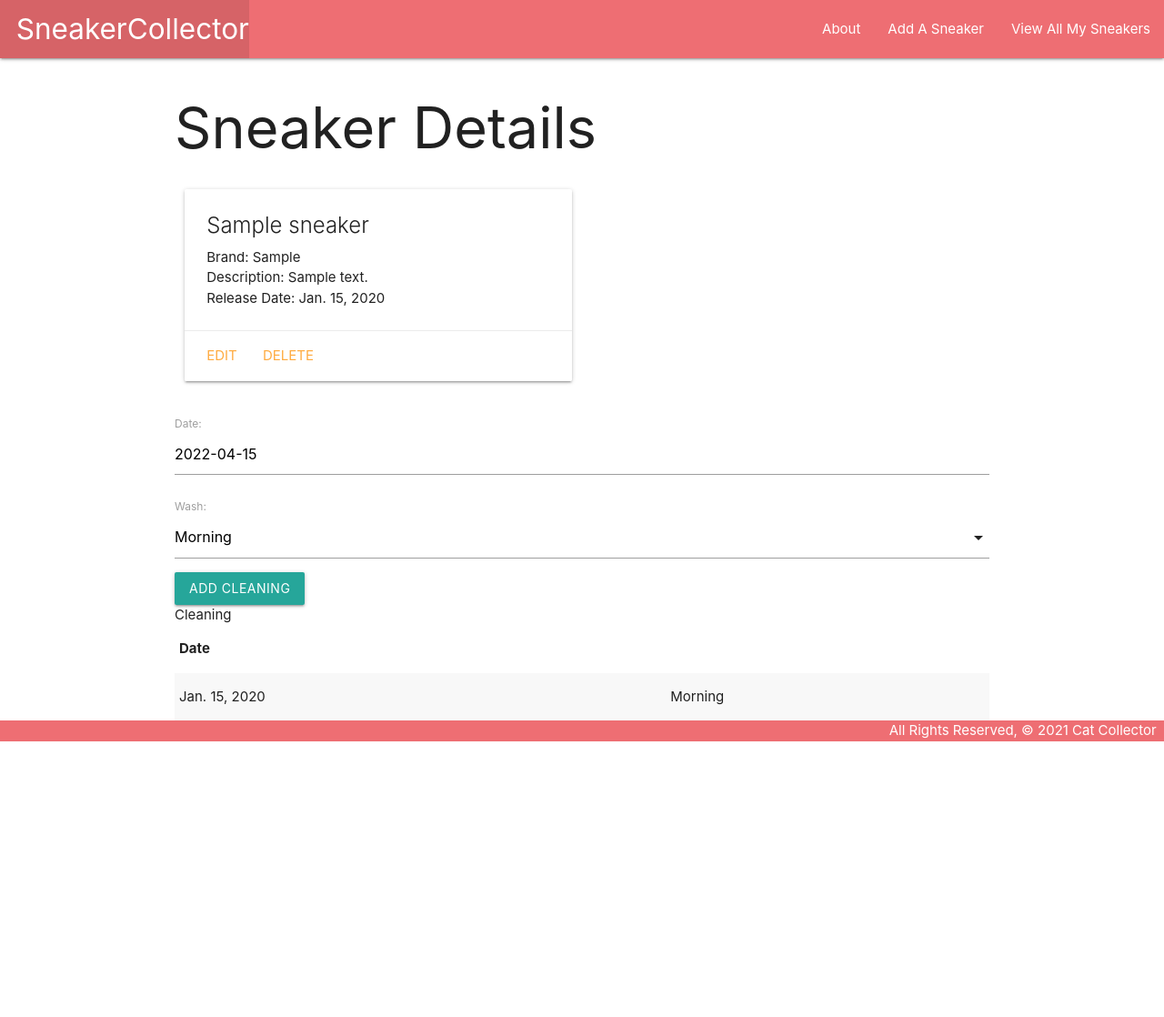
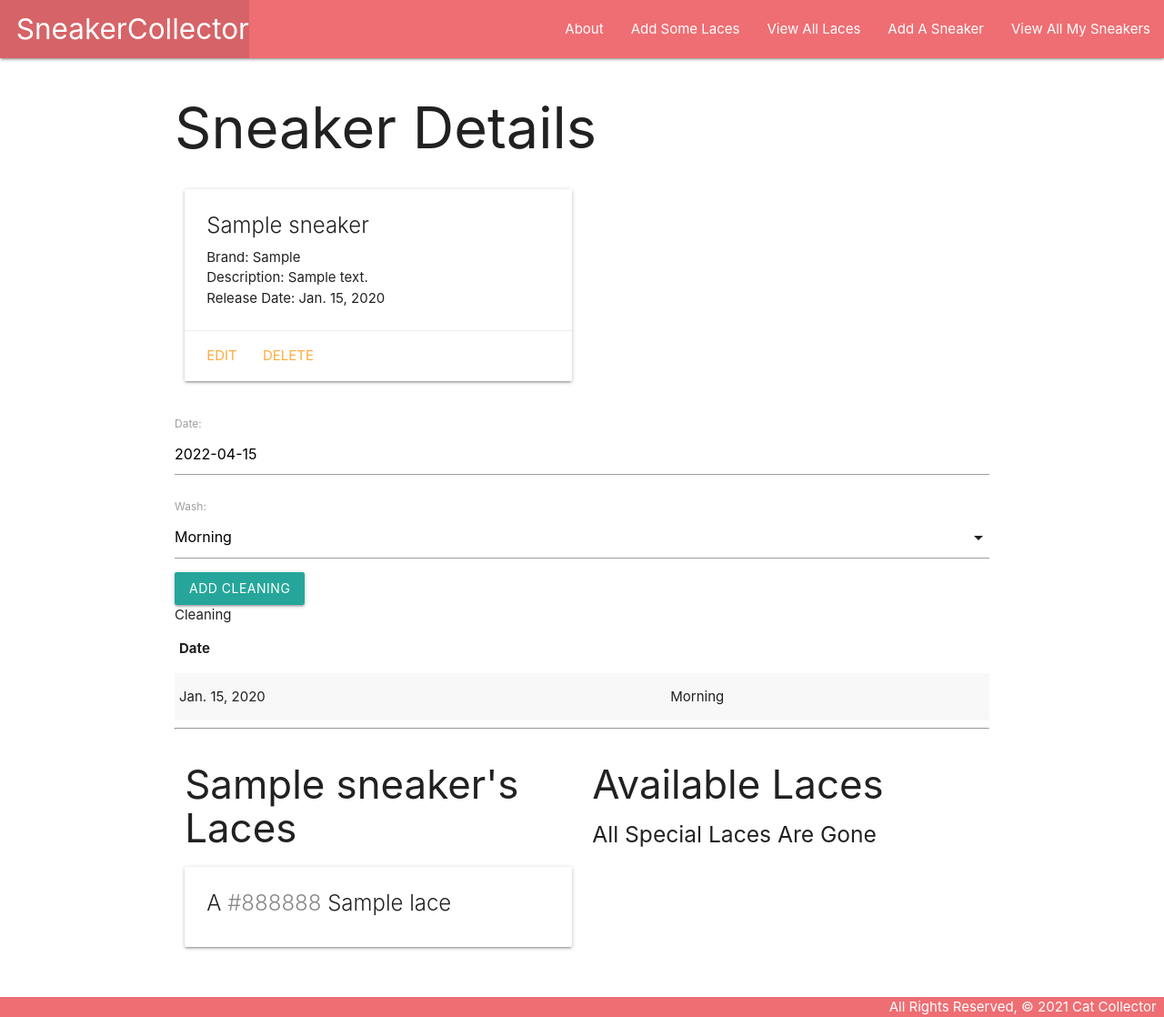
Before and after one commit to rickybarrera/SneakerCollector, a Django app: page /sneakers/1/ in a window 1280 px wide. Shown: the whole page at 91% size. Before the commit the page ends 815 px from the top, so only its background shows below. Run offline with Django 4.2, Linux system fonts and the light colour scheme; tables that the repository leaves empty hold one stand-in row (values such as "Sample post").

Commit message:
lab 1-5  complete

```diff
--- a/main_app/models.py
+++ b/main_app/models.py
@@ -9,12 +9,24 @@ CLEAN =(
     ('PM', 'Evening'),
 
 )
+class Lace(models.Model):
+    name = models.CharField(max_length=50)
+    color = models.CharField(max_length=20)
+
+    def __str__(self):
+        return self.name
+
+    def get_absolute_url(self):
+        return reverse('laces_detail', kwargs={'pk': self.id})
+
 class Sneaker(models.Model):
     # def __init__(self, name,brand,description,release):
     name = models.CharField(max_length=100)
     brand = models.CharField(max_length=101)
     description = models.TextField(max_length=250)
     release = models.DateField('Release Date')
+
+    laces = models.ManyToManyField(Lace)
 
 
     def __str__(self):
--- a/main_app/templates/base.html
+++ b/main_app/templates/base.html
@@ -20,6 +20,8 @@
         </ul>
         <ul class="right">
           <li><a href="{% url 'about' %}">About</a></li>
+          <li><a href="{% url 'laces_create' %}">Add Some Laces</a></li>
+          <li><a href="{% url 'laces_index' %}">View All Laces</a></li>
           <li><a href="{% url 'sneakers_create' %}">Add A Sneaker</a></li>
           <li><a href="{% url 'index' %}">View All My Sneakers</a></li>
         </ul>
--- a/main_app/templates/sneakers/detail.html
+++ b/main_app/templates/sneakers/detail.html
@@ -37,6 +37,47 @@
         </tbody>
     </table>
 </div>
+<hr>
+<div class="row">
+    <div class="col s6">
+      <h3>{{ sneaker.name }}'s Laces</h3>
+      {% if sneaker.laces.count %}
+        {% for lace in sneaker.laces.all %}
+          <div class="card">
+            <div class="card-content">
+              <span class="card-title">
+                A <span style="color: {{ lace.color }}">{{ lace.color }}</span> {{ lace.name }}
+              </span>
+            </div>
+          </div>
+        {% endfor %}
+      {% else %}
+        <h5>No Laces :/</h5>
+      {% endif %}
+    </div>
+<div class="row">
+    <div class="col s6">
+    <h3>Available Laces</h3>
+    {% if laces.count %}
+        {% for lace in laces.all %}
+        <div class="card">
+            <div class="card-content">
+                <span class="card-title">
+                    A <span style="color: {{ lace.color }}">{{lace.color}}</span> {{lace.name}}
+                </span>
+            </div>
+            <div class="card-action">
+                <form action="{% url 'assoc_lace' sneaker.id lace.id %}" method="POST">
+                    {% csrf_token %}
+                    <button type="submit" class="btn">Add</button>
+                </form>
+            </div>
+        </div>
+        {% endfor %}
+   {% else %}
+        <h5>All Special Laces Are Gone </h5>
+        {% endif %}
+    </div>
 <script>
     const dateEl = document.getElementById('id_date');
   M.Datepicker.init(dateEl, {
--- a/main_app/urls.py
+++ b/main_app/urls.py
@@ -9,6 +9,13 @@ urlpatterns = [
     path('sneakers/<int:sneaker_id>/', views.sneakers_detail, name='detail'),
     path('sneakers/create/', views.SneakerCreate.as_view(), name='sneakers_create'),
     path('sneakers/<int:pk>/update/', views.SneakerUpdate.as_view(), name='sneakers_update'),
+    path('laces/', views.LaceList.as_view(), name='laces_index'),
+    path('laces/<int:pk>/', views.LaceDetail.as_view(), name='laces_detail'),
+    path('laces/create/', views.LaceCreate.as_view(), name='laces_create'),
+    path('laces/<int:pk>/update/', views.LaceUpdate.as_view(), name='laces_update'),
+    path('laces/<int:pk>/delete/', views.LaceDelete.as_view(), name='laces_delete'),
     path('sneakers/<int:pk>/delete/', views.SneakerDelete.as_view(), name='sneakers_delete'),
     path('sneakers/<int:sneaker_id>/add_cleaning/', views.add_cleaning, name='add_cleaning'),
+    path('sneakers/<int:sneaker_id>/assoc_lace/<int:lace_id>/', views.assoc_lace, name='assoc_lace')
+
 ]
--- a/main_app/views.py
+++ b/main_app/views.py
@@ -1,8 +1,8 @@
 from django.shortcuts import redirect, render
 from django.views.generic.edit import CreateView, UpdateView, DeleteView
-
+from django.views.generic import ListView, DetailView
 from main_app.forms import CleaningForm
-from .models import Cleaning, Sneaker
+from .models import Cleaning, Sneaker, Lace
 # Create your views here.\
 def home(request):
     return render(request, 'home.html')
@@ -16,12 +16,18 @@ def sneakers_index(request):
 
 def sneakers_detail(request, sneaker_id):
     sneaker = Sneaker.objects.get(id=sneaker_id)
+
+    id_list = sneaker.laces.all().values_list('id')
+    laces_sneaker_doesnt_have = Lace.objects.exclude(id__in=id_list)
     cleaning_form = CleaningForm()
-    return render(request, 'sneakers/detail.html', { 'sneaker': sneaker, 'cleaning_form': cleaning_form })
+    return render(request, 'sneakers/detail.html', { 'sneaker': sneaker, 'cleaning_form': cleaning_form, 'laces': laces_sneaker_doesnt_have })
 
+def assoc_lace(request,sneaker_id, lace_id):
+    Sneaker.objects.get(id=sneaker_id).laces.add(lace_id)
+    return redirect('detail', sneaker_id=sneaker_id)
 class SneakerCreate(CreateView):
     model = Sneaker
-    fields = '__all__'
+    fields = ['name', 'brand', 'description', 'release']
     success_url = '/sneakers/'
 
 class SneakerUpdate(UpdateView):
@@ -39,3 +45,21 @@ def add_cleaning(request, sneaker_id):
         new_cleaning.sneaker_id = sneaker_id
         new_cleaning.save()
     return redirect('detail',sneaker_id=sneaker_id)
+
+class LaceList(ListView):
+    model = Lace
+
+class LaceDetail(DetailView):
+    model = Lace
+
+class LaceCreate(CreateView):
+    model = Lace
+    fields = '__all__'
+
+class LaceUpdate(UpdateView):
+    model = Lace
+    fields = ['name', 'color']
+
+class LaceDelete(DeleteView):
+    model = Lace
+    success_url = '/laces/'
```
Also changed, not shown: main_app/templates/main_app/lace_confirm_delete.html (added, +13 -0 lines), main_app/templates/main_app/lace_detail.html (added, +20 -0 lines), main_app/templates/main_app/lace_form.html (added, +19 -0 lines), main_app/templates/main_app/lace_list.html (added, +17 -0 lines), main_app/migrations/0003_lace_alter_cleaning_options_sneaker_laces.py (added).
